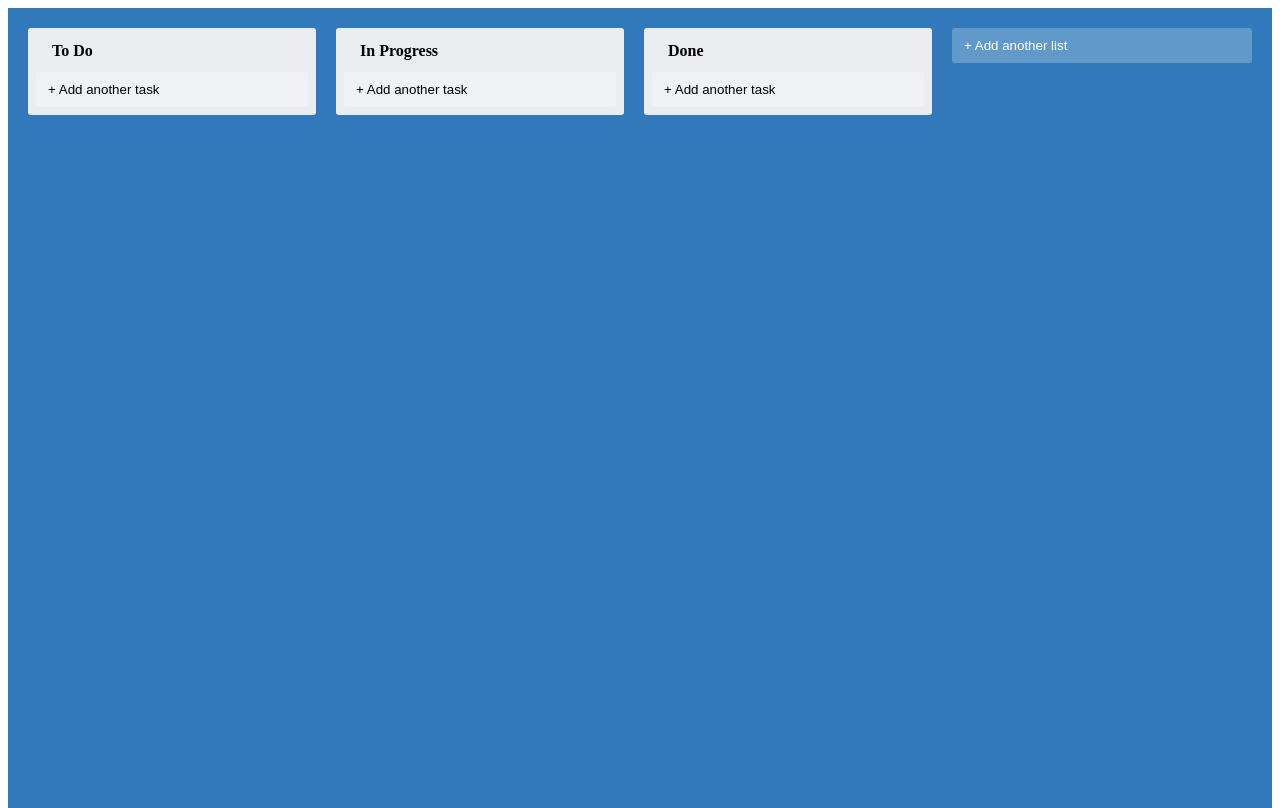
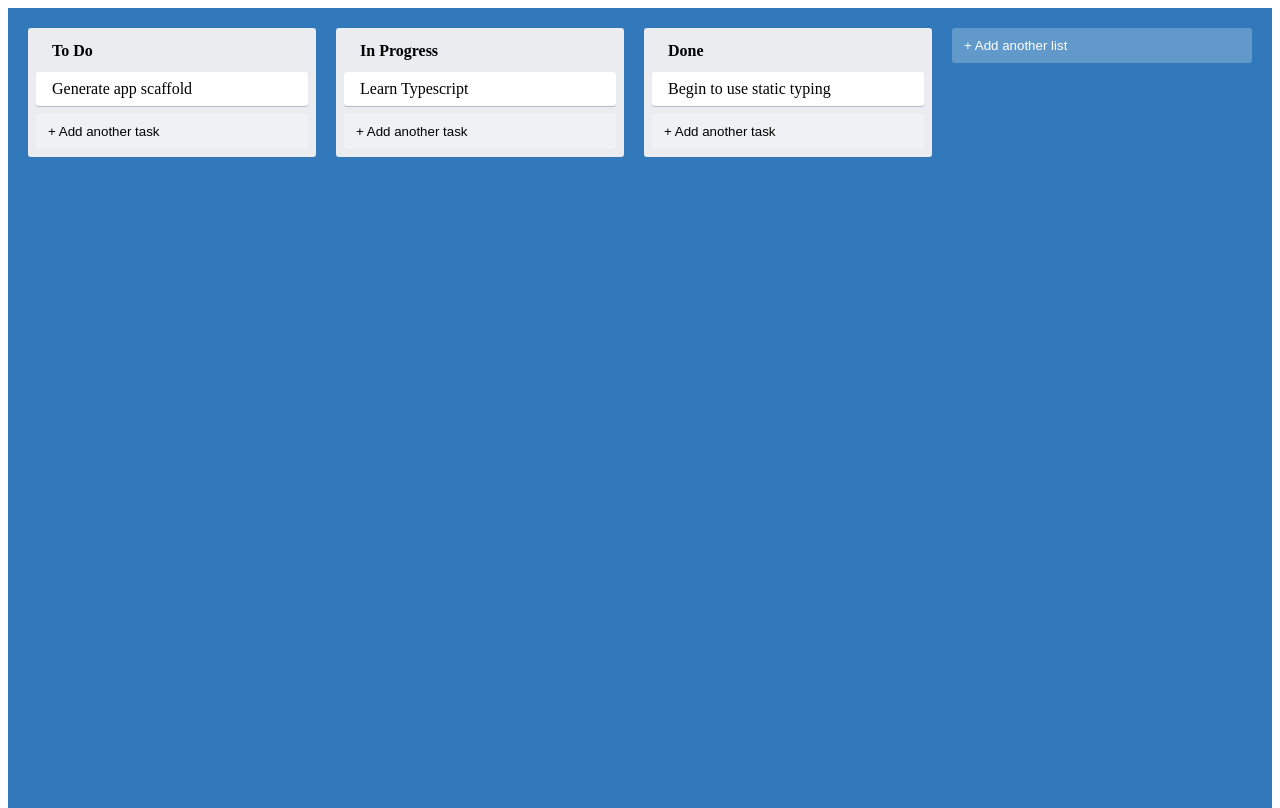
Before and after one commit to sa-webb/trello-clone, a React (Create React App) app: page / in a window 1280 px wide. Built offline with nearby package versions, Linux system fonts and the light colour scheme.

Commit message:
feat: state lists

```diff
--- a/src/components/Column.tsx
+++ b/src/components/Column.tsx
@@ -1,17 +1,22 @@
 import React from "react";
 import { AddNewItem } from "./AddNewItem";
 import { ColumnContainer, ColumnTitle } from "../styles";
+import { useAppState } from "../context";
+import { Card } from "./Card";
 
 interface IProps {
   title: string;
-  children: React.ReactNode;
+  index: number;
 }
 
-export const Column: React.FC<IProps> = ({ title, children }) => {
+export const Column: React.FC<IProps> = ({ title, index }) => {
+  const { state } = useAppState();
   return (
     <ColumnContainer>
       <ColumnTitle>{title}</ColumnTitle>
-      {children}
+      {state.lists[index].tasks.map(task => (
+        <Card text={task.text} key={task.id} />
+      ))}
       <AddNewItem
         toggleButtonText="+ Add another task"
         onAdd={console.log}
```
